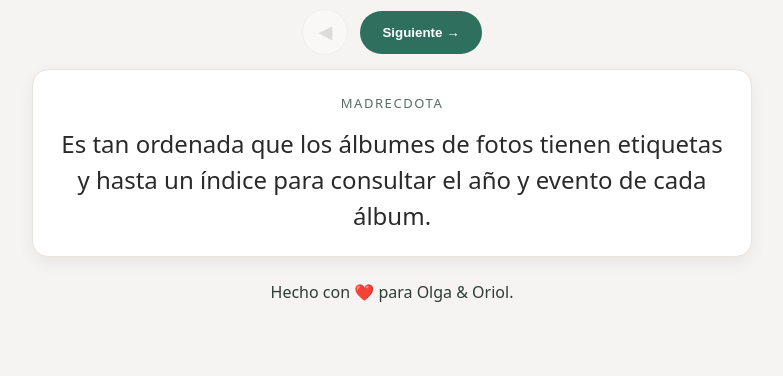
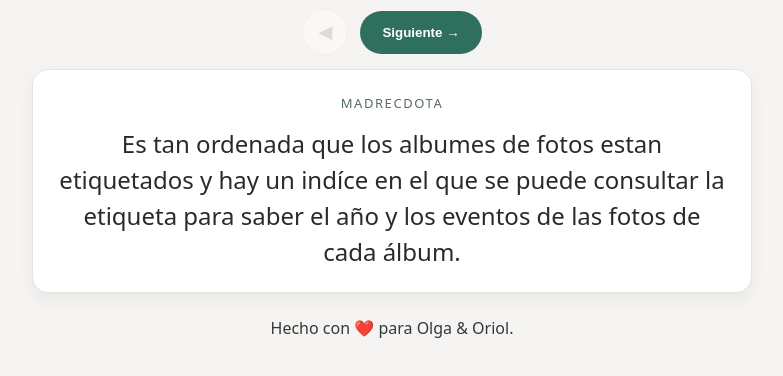
Before and after one commit to KevinPujol/Despedida-Uriga-Madrecdotas, a plain HTML site: page index.html in a window 1280 px wide. Shown: the part 146-522 px from the top of the page, without its empty margins (248-1031 px from the left). Drawn offline with Linux system fonts and the light colour scheme.

Commit message:
Add files via upload

```diff
--- a/index.html
+++ b/index.html
@@ -81,13 +81,13 @@
     {"t":"Mi madre se apuntó a un curso de aromaterapia. Ahora tenemos una destiladora y hace esencias en casa. Parece un laboratorio de metanfetaminas.","a":"Roger"},
     {"t":"A los 4 años fui a esquiar con mi madre. Le pedí que me soltara porque podía hacerlo solo. En cuanto me soltó, me caí de culo y, llorando, le grité: «¡¿Por qué me sueltas?!».","a":"Roger"},
     {"t":"De pequeño inventé un idioma y mi familia me pedía traducciones. Cuando preguntaron cómo se decía 'bruja', respondí con el nombre de mi madre.","a":"Roger"},
-    {"t":"En un viaje familiar a Nueva York, al entrar en el avión, una azafata saludó a mi madre con un 'welcome'. Ella respondió muy segura: 'welcome'. Durante todo el viaje mi hermano y yo saludamos a desconocidos así.","a":"Javi"},
+    {"t":"En un viaje familiar a Nueva York, al entrar en el avión, una azafata saludó a mi madre con un “welcome”. Ella respondió muy segura: “welcome”, sin mucha idea de inglés. Durante todo el viaje mi hermano y yo saludamos a desconocidos así.","a":"Javi"},
     {"t":"Limpiando un trastero, una cucaracha 'muerta' empezó a correr. Mi madre (nerviosa) gritó: «¡Se ha corrido por todo el recogedor!». Nos reímos hasta llorar.","a":"Javi"},
-    {"t":"En casa sabíamos que si molestábamos demasiado a mi madre en la mesa podía acabar tirando un vaso de agua. Lo que no sabía el marido de la madrastra de mi hermano, que pasó la comida con comentarios machistas. Al final mi madre le tiró el agua a la cara. Escena digna de Cuéntame. 😂","a":"Javi"},
+    {"t":"En casa sabíamos que si molestábamos demasiado a mi madre en la mesa podía acabar tirando un vaso de agua. Lo que no sabía el marido de la suegra de mi hermano, que pasó la comida con comentarios machistas. Al final mi madre le tiró el agua a la cara. Escena digna de Cuéntame. 😂","a":"Javi"},
     {"t":"Siempre nos confunden por teléfono porque mi madre y yo tenemos la misma voz. Tanto mi abuela como sus amigas siempre nos confundían. 😂","a":"Gemma"},
-    {"t":"Volví de un viaje el Día de los Inocentes. Llamé a mi madre diciendo que había perdido el pasaporte y que solo podía volver pagando uno exprés carísimo. Tras una bronca enorme, aceptó pagarlo.","a":"Silvia"},
-    {"t":"Es tan ordenada que los álbumes de fotos tienen etiquetas y hasta un índice para consultar el año y evento de cada álbum.","a":"Silvia"},
-    {"t":"En la ESO hice aerobic y en el festival final mis padres me grabaron... ¡pero a otra chica! 😂","a":"Silvia"},
+    {"t":"Volví de un viaje el Día de los Inocentes. Llamé a mi madre diciendo que había perdido el pasaporte y que solo podía volver era haciendo un pasaporte carísimo. Tras una bronca enorme, aceptó pagarlo.","a":"Silvia"},
+    {"t":"Es tan ordenada que los albumes de fotos estan etiquetados y hay un indíce en el que se puede consultar la etiqueta para saber el año y los eventos de las fotos de cada álbum.","a":"Silvia"},
+    {"t":"Durante un año de la ESO, me apunté a clases de aerobic y para el festival de final de curso preparamos un baile. Mis padres fueron al festival, pero estaban lejos del escenario y grabaron durante toda la actuación a una chica que no era yo 😂","a":"Silvia"},
     {"t":"De niña, mi tío asustaba a mi madre diciendo: «¡Que viene la Castaña!». No era real, pero a ella le daba muchísimo miedo.","a":"Bela"},
     {"t":"Hasta hace poco, en mi casa todos decíamos 'triquismiquis' porque mi madre pensaba que era correcto.","a":"Bela"},
     {"t":"Un día, entre bromas, alguien dijo 'corramos un estúpido velo' en lugar de 'tupido velo'. Desde entonces, toda la familia lo dice así.","a":"Bela"},
```
